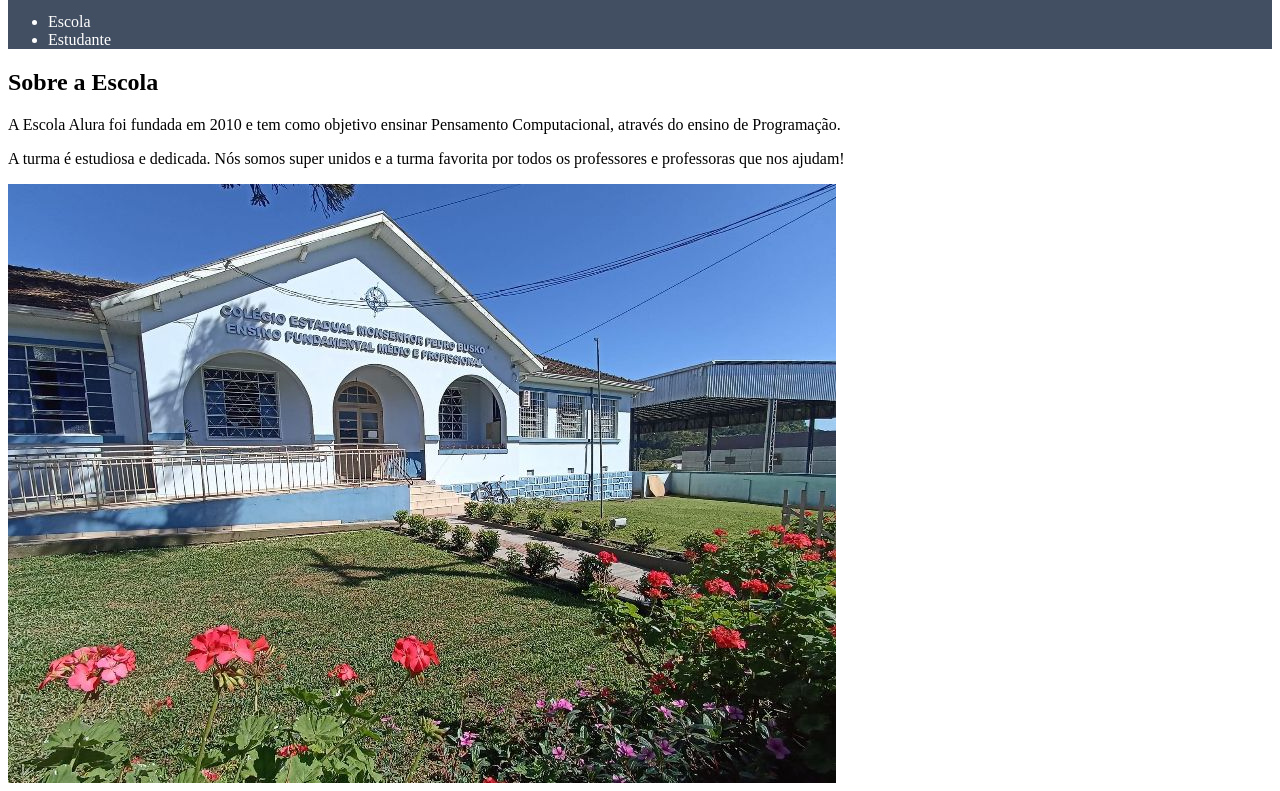
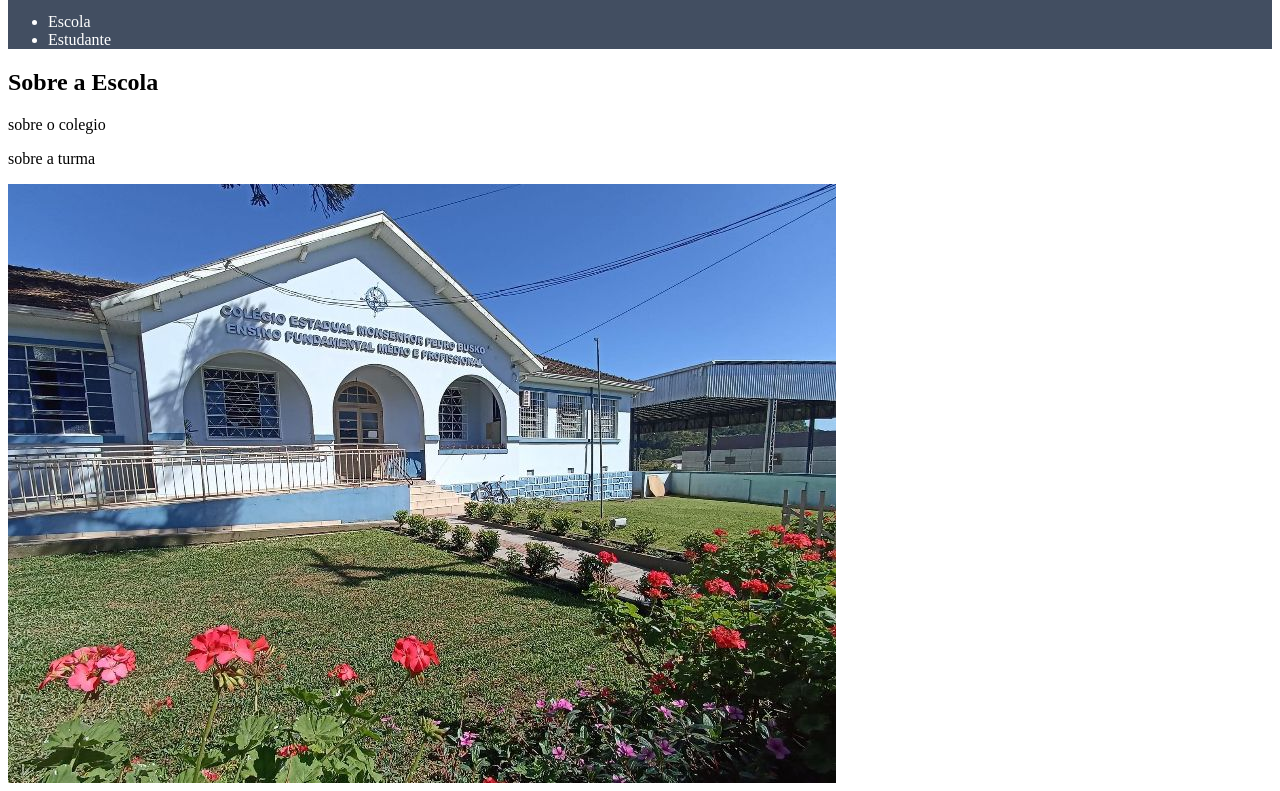
Before and after one commit to vovozona4/sitepedrobusko, a plain HTML site: page index.html in a window 1280 px wide. Shown: the part 29-820 px from the top of the page. Drawn offline with Linux system fonts and the light colour scheme.

Commit message:
WAESRDTFGHJ

```diff
--- a/index.html
+++ b/index.html
@@ -19,10 +19,10 @@
     <section class="escola">
         <div class="escola-div-conteudo">
             <h2 class="escola-titulo">Sobre a Escola</h2>
-            <p class="escola-texto-um">A Escola Alura foi fundada em 2010 e tem como objetivo ensinar Pensamento Computacional, através do ensino de  Programação.</p>
-            <p class="escola-texto-dois">A turma é estudiosa e dedicada. Nós somos super unidos e a turma favorita por todos os professores e professoras que nos ajudam!</p>
+            <p class="escola-texto-um">sobre o colegio</p>
+            <p class="escola-texto-dois">sobre a turma</p>
         </div>
-        <img class="escola-imagem" src="IMG-20240408-WA0033.jpg" alt="Professora no quadro">
+        <img class="escola-imagem" src="colegio.jpg" alt="Professora no quadro">
     </section>
 </body>
 
```
Also changed, not shown: colegio.jpg (renamed from IMG-20240408-WA0033.jpg).
